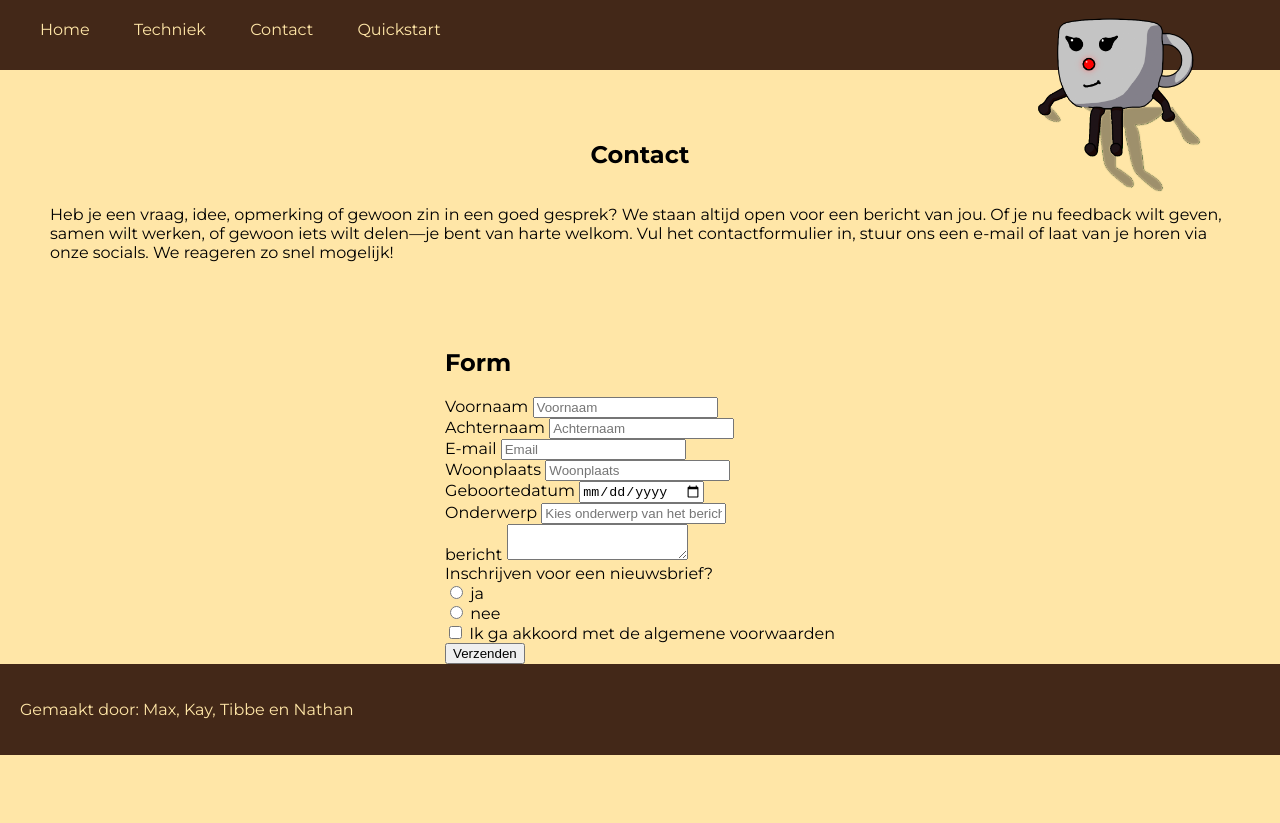
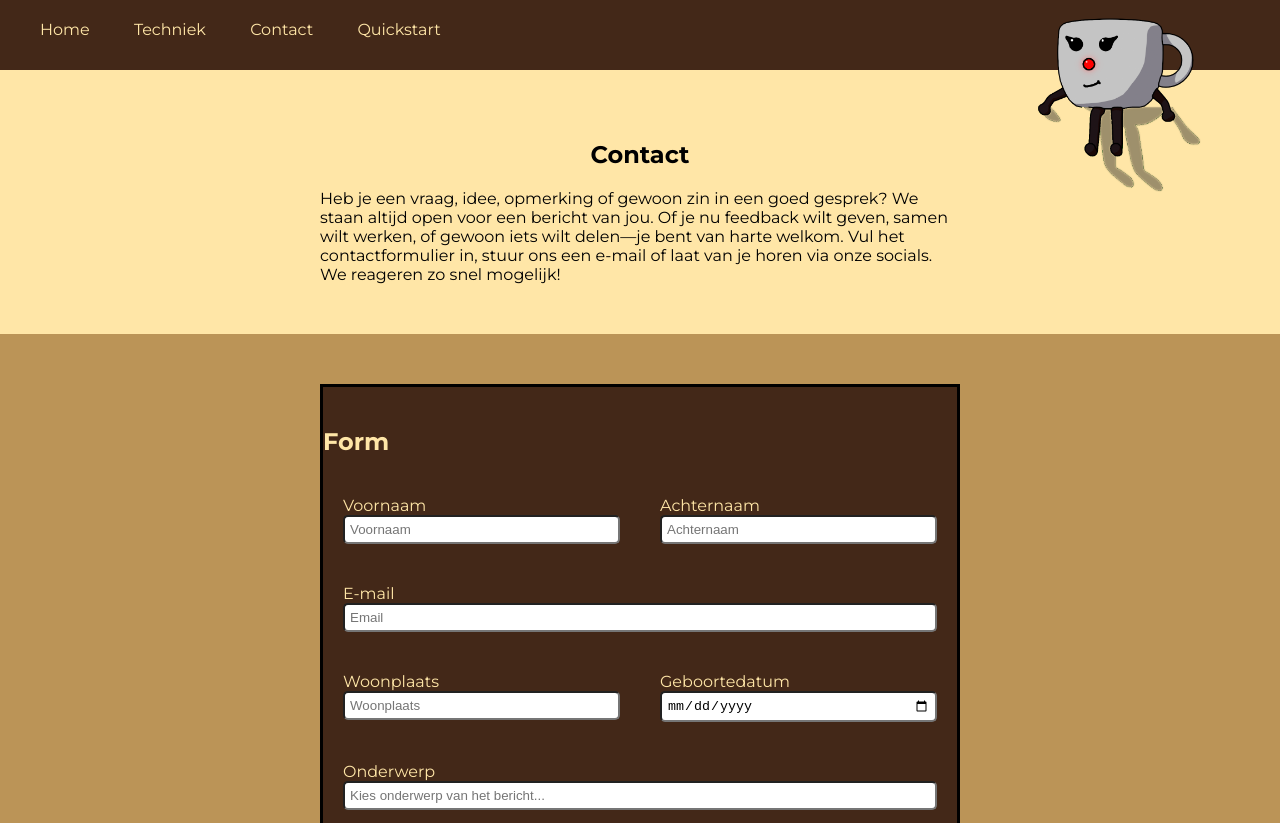
Before and after one commit to hoogendoornmax-code/Joost-2, a plain HTML site: page 2contact.html in a window 1280 px wide. Shown: the top 823 px of the page. Before the commit the page ends 800 px from the top, so only its background shows below. Drawn offline with Linux system fonts and the light colour scheme; a web font is replaced by a local one.

Commit message:
Update style.css

```diff
--- a/css/style.css
+++ b/css/style.css
@@ -172,6 +172,82 @@ h1 {
   border-radius: 20px;
 }
 
+.p2 {
+    width: 50vw;
+    margin: 0;
+    text-align: start;
+    height: 75%;
+}
+
+form {
+    width: 100%;
+    display: flex;
+    align-items: center;
+    flex-direction: column;
+    background-color: #bb9457;
+}
+
+.form-box {
+    align-items: baseline;
+    border: 3px solid black;
+    margin: 50px;
+    padding: 20px 0;
+    background-color: #432818;
+    color: #ffe6a7;
+    width: 50vw;
+}
+
+.main-contact {
+    display: flex;
+    flex-direction: column;
+    align-items: center;
+}
+
+.form-1 {
+    display: flex;
+    flex-direction: row;
+}
+
+.form-2 {
+    display: flex;
+    flex-direction: column;
+    margin: 10px;
+    flex: 1;
+    padding: 10px;
+}
+
+
+.radio {
+    display: flex;
+    flex-direction: row;
+
+}
+
+.radio-2 {
+    display: flex;
+    flex-direction: row;
+    padding: 10px;
+}
+
+.checkbox {
+    display: flex;
+    flex-direction: row;
+}
+
+input {
+    padding: 5px;
+    border-radius: 5px;
+}
+
+.button {
+    background-color: #bb9457;
+    color: #432818;
+}
+
+textarea {
+    max-width: 100%;
+}
+
 /* Nathan's code */
 
 * {
```
